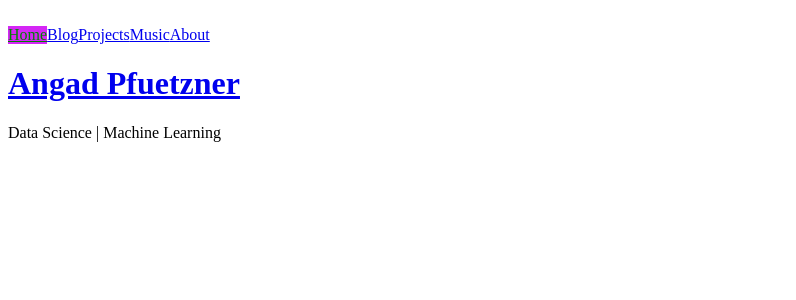
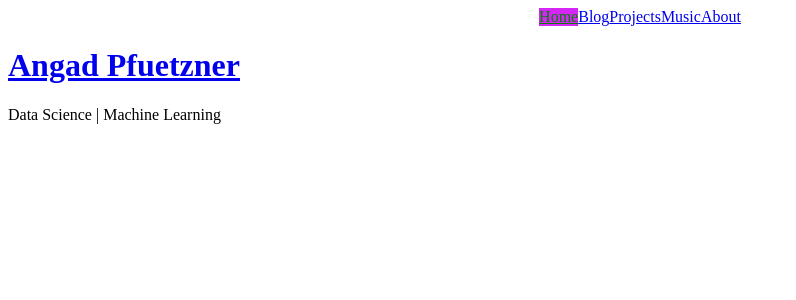
Before and after one commit to Angad99/Angad99.github.io, a Jekyll site: the page built from index.html, in a window 1280 px wide. Shown: the top 300 px of the page, without its empty margins (0-796 px from the left). Built offline with Jekyll 4.4.1, drawn with Linux system fonts in a browser that asks for light colours.

Commit message:
update nav

```diff
--- a/_layouts/default.html
+++ b/_layouts/default.html
@@ -11,9 +11,6 @@
 
   <body>
     <div class="wrapper-masthead">
-      <div class="container">
-        <header class="masthead clearfix">
-          <a href="{{ site.baseurl }}/" class="site-avatar"><img src="{{ site.avatar }}" /></a>
 
       <div class="topnav">
             {% include navigation.html %}
@@ -25,8 +22,8 @@
       </div>
 
 
-        </header>
-      </div>
+
+
     </div>
 
     <div id="main" role="main" class="container">
--- a/_sass/navbar.scss
+++ b/_sass/navbar.scss
@@ -7,7 +7,7 @@
 nav {
 	display: flex;
 	background-color: transparent;
-	justify-conent: center;
+	justify-content: center;
 	align-items: center;
 
 }
```
Lines whose indentation alone changed are shown as unchanged.
